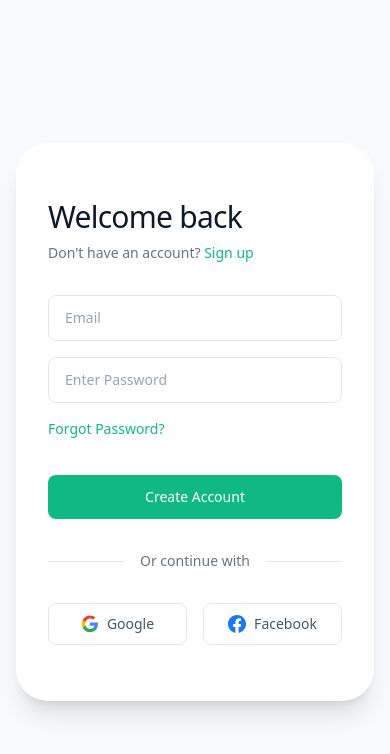
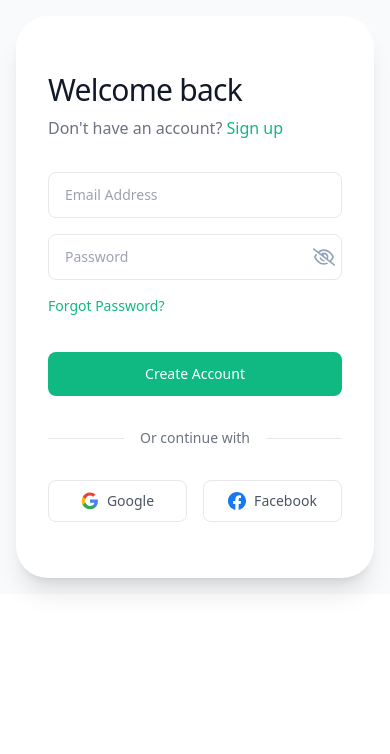
Before and after one commit to AIBODEX/aibodex-frontend, a React (Vite) app: page /login in a window 390 px wide. Shown: the top 754 px of the page. Built offline with nearby package versions, Linux system fonts and the light colour scheme.

Commit message:
adjusted auth ui to handle API call

```diff
--- a/package.json
+++ b/package.json
@@ -13,6 +13,7 @@
     "lucide-react": "^1.7.0",
     "react": "^19.2.0",
     "react-dom": "^19.2.0",
+    "react-icons": "^5.6.0",
     "react-router-dom": "^7.11.0",
     "swiper": "^12.0.3"
   },
--- /dev/null
+++ b/src/components/inputs/Input.tsx
@@ -0,0 +1,49 @@
+import React, { useState } from 'react'
+import { FaRegEye, FaRegEyeSlash } from 'react-icons/fa6'
+
+type InputProps = {
+  value: string;
+  onChange: (e: React.ChangeEvent<HTMLInputElement>) => void;
+  placeholder?: string;
+  type?: string;
+};
+
+const Input = ({ value, onChange, placeholder, type = "text" }: InputProps) => {
+  const [showPassword, setShowPassword] = useState<boolean>(false);
+
+  const toggleShowPassword = () => {
+    setShowPassword(!showPassword);
+  };
+
+  return (
+    <div className='input-box'>
+      <input
+        type={type == "password" ? (showPassword ? "text" : "password") : type}
+        placeholder={placeholder}
+        value={value}
+        onChange={(e) => onChange(e)}
+        className="w-full px-4 py-3 text-sm rounded-lg border border-gray-200 focus:outline-none focus:ring-1 focus:ring-[#10b981] focus:border-[#10b981] transition-colors placeholder:text-gray-400"
+      />
+
+      {type === "password" && (
+        <span className='absolute left-[90%] top-3'>
+          {showPassword ? (
+            <FaRegEye
+              size={22}
+              className="text-green-600 cursor-pointer"
+              onClick={() => toggleShowPassword()}
+            />
+          ) : (
+            <FaRegEyeSlash
+              size={22}
+              className="text-slate-400 cursor-pointer"
+              onClick={() => toggleShowPassword()}
+            />
+          )}
+        </span>
+      )}
+    </div>
+  );
+};
+
+export default Input
--- a/src/index.css
+++ b/src/index.css
@@ -15,3 +15,7 @@
   -ms-overflow-style: none;  /* IE and Edge */
   scrollbar-width: none;  /* Firefox */
 }
+
+.input-box{
+    @apply w-full flex justify-between relative gap-3 text-sm text-black
+}
--- /dev/null
+++ b/src/layout/AuthLayout.tsx
@@ -0,0 +1,45 @@
+import type { ReactNode } from "react";
+import roundImage from "../assets/round.png";
+
+type AuthLayoutProps = {
+  children: ReactNode;
+};
+
+const AuthLayout = ({ children }: AuthLayoutProps) => {
+  return (
+    <div className="max-w-5xl w-full bg-white rounded-[2rem] shadow-xl overflow-hidden flex flex-col md:flex-row p-2">
+      {/* left side image */}
+      <div className="hidden md:flex md:w-1/2 relative bg-gray-100 rounded-[1.5rem] overflow-hidden">
+        <img
+          src="https://images.unsplash.com/photo-1600596542815-ffad4c1539a9?ixlib=rb-4.0.3&auto=format&fit=crop&w=2000&q=80"
+          alt="Modern home exterior"
+          className="w-full h-full object-cover"
+        />
+        {/* Subtle gradient so text is readable */}
+        <div className="absolute inset-0 bg-gradient-to-t from-black/60 via-black/10 to-transparent" />
+
+        {/* Overlay Text */}
+        <div className="absolute bottom-12 left-10">
+          <h1 className="text-2xl md:text-3xl font-semibold text-[#ffffff] leading-tight tracking-tight">
+            Find Your Dream Home <br />
+            <span className="relative">
+              with Ease
+              {/* Decorative Spark/lines from design */}
+              <img
+                src={roundImage}
+                alt=""
+                className="absolute top-[-38px] left-[300px] w-5 h-30 "
+              />
+            </span>
+          </h1>
+        </div>
+      </div>
+      {/* Right Section - Form */}
+      <div className="w-full md:w-1/2 px-6 py-12 md:px-16 md:py-12 flex flex-col justify-center">
+        <div className="max-w-md w-full mx-auto">{children}</div>
+      </div>
+    </div>
+  );
+};
+
+export default AuthLayout;
--- a/src/pages/Auth/Login.tsx
+++ b/src/pages/Auth/Login.tsx
@@ -1,63 +1,72 @@
-import { Link } from 'react-router-dom';
-import roundImage from '../../assets/round.png';
+import { Link } from "react-router-dom";
+import { useState } from "react";
+import AuthLayout from "../../layout/AuthLayout";
+import { validateEmail } from "../../utils/helper";
+import Input from "../../components/inputs/Input";
 
 const Login = () => {
+  const [email, setEmail] = useState<string>("");
+  const [password, setPassword] = useState<string>("");
+  const [error, setError] = useState<string | null>(null);
+
+  // Handle Login form submit
+  const handleLogIn = async (e: React.FormEvent<HTMLFormElement>) => {
+    e.preventDefault();
+
+    if (!validateEmail(email)) {
+      setError("Please enter a valid email adress");
+      return;
+    }
+
+    if (!password) {
+      setError("Please enter the password");
+      return;
+    }
+
+    setError("");
+
+    // login API call
+  };
   return (
-    <div className="min-h-screen bg-gray-50 flex items-center justify-center p-4 sm:p-8 font-sans">
-      <div className="max-w-5xl w-full bg-white rounded-[2rem] shadow-xl overflow-hidden flex flex-col md:flex-row p-2">
-        {/* Left Section - Image */}
-        <div className="hidden md:flex md:w-1/2 relative bg-gray-100 rounded-[1.5rem] overflow-hidden">
-          <img
-            src="https://images.unsplash.com/photo-1600596542815-ffad4c1539a9?ixlib=rb-4.0.3&auto=format&fit=crop&w=2000&q=80"
-            alt="Modern home exterior"
-            className="w-full h-full object-cover"
-          />
-          {/* Subtle gradient so text is readable */}
-          <div className="absolute inset-0 bg-gradient-to-t from-black/60 via-black/10 to-transparent" />
-
-          {/* Overlay Text */}
-          <div className="absolute bottom-12 left-10">
-             <h1 className="text-2xl md:text-3xl font-semibold text-[#ffffff] leading-tight tracking-tight">
-          Find Your Dream Home <br />
-          <span className="relative">
-             with Ease
-             {/* Decorative Spark/lines from design */}
-             <img src={roundImage} alt="" className="absolute top-[-38px] left-[300px] w-5 h-30 " />
-          </span>
+    <div className="bg-gray-50 flex items-center justify-center p-4 sm:p-8 font-sans">
+      <AuthLayout>
+        <h1 className="text-3xl font-normal tracking-tight text-gray-900 mb-2">
+          Welcome back{" "}
         </h1>
-          </div>
-        </div>
-
-        {/* Right Section - Form */}
-        <div className="w-full md:w-1/2 px-6 py-12 md:px-16 md:py-12 flex flex-col justify-center">
-          <div className="max-w-md w-full mx-auto">
-            <h1 className="text-3xl font-normal tracking-tight text-gray-900 mb-2">Welcome back</h1>
-            <p className="text-gray-500 mb-8 text-sm">
-              Don't have an account?{' '}
-              <Link to="/signup" className="text-[#10b981] hover:text-[#059669] hover:underline transition-colors">
+        <p className="text-gray-500 mb-8 text-s">
+          Don't have an account?{" "}
+          <Link
+            to="/signup"
+            className="text-[#10b981] hover:text-[#059669] hover:underline transition-color"
+          >
             Sign up
           </Link>
         </p>
 
-            <form className="space-y-4" onSubmit={(e) => e.preventDefault()}>
-              <div>
-                <input
-                  type="email"
-                  placeholder="Email"
-                  className="w-full px-4 py-3 text-sm rounded-lg border border-gray-200 focus:outline-none focus:ring-1 focus:ring-[#10b981] focus:border-[#10b981] transition-colors placeholder:text-gray-400"
+        <form className="space-y-4" onSubmit={handleLogIn}>
+          <Input
+            value={email}
+            onChange={({ target }) => setEmail(target.value)}
+            placeholder="Email Address"
+            type="text"
           />
-              </div>
 
-              <div>
-                <input
+          <Input
+            value={password}
+            onChange={({ target }) => setPassword(target.value)}
+            placeholder="Password"
             type="password"
-                  placeholder="Enter Password"
-                  className="w-full px-4 py-3 text-sm rounded-lg border border-gray-200 focus:outline-none focus:ring-1 focus:ring-[#10b981] focus:border-[#10b981] transition-colors placeholder:text-gray-400"
           />
-              </div>
+
+          {error && <p className="text-red-500 text-xs pb-2.5">{error}</p>}
 
           <div className="flex items-start mt-2 ">
-                <Link to="/forgot-password" className='text-[#10b981] mb-5 hover:text-[#059669] hover:underline text-sm capitalize transition-colors'>forgot password?</Link>
+            <Link
+              to="/forgot-password"
+              className="text-[#10b981] mb-5 hover:text-[#059669] hover:underline text-sm capitalize transition-colors"
+            >
+              forgot password?
+            </Link>
           </div>
 
           <button
@@ -72,32 +81,74 @@
           <div className="absolute inset-0 flex items-center">
             <div className="w-full border-t border-gray-200"></div>
           </div>
+
           <div className="relative flex justify-center text-sm">
-                <span className="bg-white px-4 text-gray-500">Or continue with</span>
+            <span className="bg-white px-4 text-gray-500">
+              Or continue with
+            </span>
           </div>
         </div>
 
         <div className="grid grid-cols-2 gap-4">
-              <button type="button" className="flex items-center justify-center gap-2 px-4 py-2.5 border border-gray-200 rounded-lg hover:bg-gray-50 transition-colors text-gray-600 text-sm font-medium">
-                <svg width="18" height="18" viewBox="0 0 24 24" fill="none" xmlns="http://www.w3.org/2000/svg">
-                  <path d="M22.56 12.25C22.56 11.47 22.49 10.72 22.36 10H12v4.26h5.92c-.26 1.37-1.04 2.53-2.21 3.31v2.75h3.57c2.09-1.93 3.28-4.78 3.28-8.32Z" fill="#4285F4"/>
-                  <path d="M12 23c2.97 0 5.46-.98 7.28-2.66l-3.57-2.75c-.99.66-2.26 1.05-3.71 1.05-2.85 0-5.27-1.93-6.13-4.52H2.18v2.84C4.01 20.64 7.69 23 12 23Z" fill="#34A853"/>
-                  <path d="M5.87 14.12c-.22-.66-.35-1.37-.35-2.12s.13-1.46.35-2.12V7.04H2.18A10.983 10.983 0 0 0 1 12c0 1.77.42 3.44 1.18 4.96l3.69-2.84Z" fill="#FBBC05"/>
-                  <path d="M12 4.64c1.62 0 3.07.56 4.22 1.66l3.16-3.16C17.45 1.48 14.97.5 12 .5 7.69.5 4.01 2.86 2.18 6.54l3.69 2.84c.86-2.59 3.28-4.74 6.13-4.74Z" fill="#EA4335"/>
+          <button
+            type="button"
+            className="flex items-center justify-center gap-2 px-4 py-2.5 border border-gray-200 rounded-lg hover:bg-gray-50 transition-colors text-gray-600 text-sm font-medium"
+          >
+            <svg
+              width="18"
+              height="18"
+              viewBox="0 0 24 24"
+              fill="none"
+              xmlns="http://www.w3.org/2000/svg"
+            >
+              <path
+                d="M22.56 12.25C22.56 11.47 22.49 10.72 22.36 10H12v4.26h5.92c-.26 1.37-1.04 2.53-2.21 3.31v2.75h3.57c2.09-1.93 3.28-4.78 3.28-8.32Z"
+                fill="#4285F4"
+              />
+
+              <path
+                d="M12 23c2.97 0 5.46-.98 7.28-2.66l-3.57-2.75c-.99.66-2.26 1.05-3.71 1.05-2.85 0-5.27-1.93-6.13-4.52H2.18v2.84C4.01 20.64 7.69 23 12 23Z"
+                fill="#34A853"
+              />
+
+              <path
+                d="M5.87 14.12c-.22-.66-.35-1.37-.35-2.12s.13-1.46.35-2.12V7.04H2.18A10.983 10.983 0 0 0 1 12c0 1.77.42 3.44 1.18 4.96l3.69-2.84Z"
+                fill="#FBBC05"
+              />
+
+              <path
+                d="M12 4.64c1.62 0 3.07.56 4.22 1.66l3.16-3.16C17.45 1.48 14.97.5 12 .5 7.69.5 4.01 2.86 2.18 6.54l3.69 2.84c.86-2.59 3.28-4.74 6.13-4.74Z"
+                fill="#EA4335"
+              />
             </svg>
             Google
           </button>
-              <button type="button" className="flex items-center justify-center gap-2 px-4 py-2.5 border border-gray-200 rounded-lg hover:bg-gray-50 transition-colors text-gray-600 text-sm font-medium">
-                <svg width="18" height="18" viewBox="0 0 24 24" fill="none" xmlns="http://www.w3.org/2000/svg">
-                  <path d="M24 12.073c0-6.627-5.373-12-12-12s-12 5.373-12 12c0 5.99 4.388 10.954 10.125 11.854v-8.385H7.078v-3.469h3.047V9.43c0-3.007 1.792-4.669 4.533-4.669 1.312 0 2.686.235 2.686.235v2.953H15.83c-1.491 0-1.956.925-1.956 1.874v2.25h3.328l-.532 3.469h-2.796v8.385C19.612 23.027 24 18.062 24 12.073z" fill="#1877F2"/>
-                  <path d="M16.671 15.542l.532-3.469h-3.328v-2.25c0-.949.465-1.874 1.956-1.874h1.514V5.002s-1.374-.235-2.686-.235c-2.741 0-4.533 1.662-4.533 4.669v2.637H7.078v3.469h3.047v8.385a12.09 12.09 0 003.75 0v-8.385h2.796z" fill="#fff"/>
+
+          <button
+            type="button"
+            className="flex items-center justify-center gap-2 px-4 py-2.5 border border-gray-200 rounded-lg hover:bg-gray-50 transition-colors text-gray-600 text-sm font-medium"
+          >
+            <svg
+              width="18"
+              height="18"
+              viewBox="0 0 24 24"
+              fill="none"
+              xmlns="http://www.w3.org/2000/svg"
+            >
+              <path
+                d="M24 12.073c0-6.627-5.373-12-12-12s-12 5.373-12 12c0 5.99 4.388 10.954 10.125 11.854v-8.385H7.078v-3.469h3.047V9.43c0-3.007 1.792-4.669 4.533-4.669 1.312 0 2.686.235 2.686.235v2.953H15.83c-1.491 0-1.956.925-1.956 1.874v2.25h3.328l-.532 3.469h-2.796v8.385C19.612 23.027 24 18.062 24 12.073z"
+                fill="#1877F2"
+              />
+
+              <path
+                d="M16.671 15.542l.532-3.469h-3.328v-2.25c0-.949.465-1.874 1.956-1.874h1.514V5.002s-1.374-.235-2.686-.235c-2.741 0-4.533 1.662-4.533 4.669v2.637H7.078v3.469h3.047v8.385a12.09 12.09 0 003.75 0v-8.385h2.796z"
+                fill="#fff"
+              />
             </svg>
             Facebook
           </button>
         </div>
-          </div>
-        </div>
-      </div>
+      </AuthLayout>
     </div>
   );
 };
--- a/src/pages/Auth/SignUp.tsx
+++ b/src/pages/Auth/SignUp.tsx
@@ -1,75 +1,95 @@
-import { Link } from 'react-router-dom';
-import roundImage from '../../assets/round.png';
+import { Link } from "react-router-dom";
+import AuthLayout from "../../layout/AuthLayout";
+import { useState } from "react";
+import { validateEmail } from "../../utils/helper";
+import Input from "../../components/inputs/Input";
 
 const SignUp = () => {
+  const [firstName, setFirstName] = useState<string>("");
+  const [lastName, setLastName] = useState<string>("");
+  const [email, setEmail] = useState<string>("");
+  const [password, setPassword] = useState<string>("");
+  const [error, setError] = useState<string | null>(null);
+
+  // Handle SignUp form submit
+  const handleSignUp = async (e: React.FormEvent<HTMLFormElement>) => {
+    e.preventDefault();
+
+    if (!firstName) {
+      setError("Please enter your first name");
+      return;
+    }
+
+    if (!lastName) {
+      setError("Please enter your last name");
+      return;
+    }
+    if (!validateEmail(email)) {
+      setError("Please enter a valid email adress");
+      return;
+    }
+
+    if (!password) {
+      setError("Please enter the password");
+      return;
+    }
+
+    setError("");
+
+    // login API call
+  };
   return (
     <div className="min-h-screen bg-gray-50 flex items-center justify-center p-4 sm:p-8 font-sans">
-      <div className="max-w-5xl w-full bg-white rounded-[2rem] shadow-xl overflow-hidden flex flex-col md:flex-row p-2">
-        {/* Left Section - Image */}
-        <div className="hidden md:flex md:w-1/2 relative bg-gray-100 rounded-[1.5rem] overflow-hidden">
-          <img
-            src="https://images.unsplash.com/photo-1600596542815-ffad4c1539a9?ixlib=rb-4.0.3&auto=format&fit=crop&w=2000&q=80"
-            alt="Modern home exterior"
-            className="w-full h-full object-cover"
-          />
-          {/* Subtle gradient so text is readable */}
-          <div className="absolute inset-0 bg-gradient-to-t from-black/60 via-black/10 to-transparent" />
-
-          {/* Overlay Text */}
-          <div className="absolute bottom-12 left-10">
-             <h1 className="text-2xl md:text-3xl font-semibold text-[#ffffff] leading-tight tracking-tight">
-          Find Your Dream Home <br />
-          <span className="relative">
-             with Ease
-             {/* Decorative Spark/lines from design */}
-             <img src={roundImage} alt="" className="absolute top-[-38px] left-[300px] w-5 h-30 " />
-          </span>
+      <AuthLayout>
+        {/* Right Section - Form */}
+        <h1 className="text-3xl font-normal tracking-tight text-gray-900 mb-2">
+          Create an account
         </h1>
-          </div>
-        </div>
-
-        {/* Right Section - Form */}
-        <div className="w-full md:w-1/2 px-6 py-12 md:px-16 md:py-12 flex flex-col justify-center">
-          <div className="max-w-md w-full mx-auto">
-            <h1 className="text-3xl font-normal tracking-tight text-gray-900 mb-2">Create an account</h1>
         <p className="text-gray-500 mb-8 text-sm">
-              Already have an account?{' '}
-              <Link to="/login" className="text-[#10b981] hover:text-[#059669] hover:underline transition-colors">
+          Already have an account?{" "}
+          <Link
+            to="/login"
+            className="text-[#10b981] hover:text-[#059669] hover:underline transition-colors"
+          >
             Log in
           </Link>
         </p>
 
-            <form className="space-y-4" onSubmit={(e) => e.preventDefault()}>
+        <form className="space-y-4" onSubmit={handleSignUp}>
           <div className="grid grid-cols-2 gap-4">
             <div>
-                  <input
+              <Input
+                value={firstName}
+                onChange={({ target }) => setFirstName(target.value)}
                 type="text"
                 placeholder="First name"
-                    className="w-full px-4 py-3 text-sm rounded-lg border border-gray-200 focus:outline-none focus:ring-1 focus:ring-[#10b981] focus:border-[#10b981] transition-colors placeholder:text-gray-400"
               />
             </div>
             <div>
-                  <input
+              <Input
+                value={lastName}
+                onChange={({ target }) => setLastName(target.value)}
                 type="text"
                 placeholder="Last name"
-                    className="w-full px-4 py-3 text-sm rounded-lg border border-gray-200 focus:outline-none focus:ring-1 focus:ring-[#10b981] focus:border-[#10b981] transition-colors placeholder:text-gray-400"
               />
             </div>
           </div>
 
           <div>
-                <input
-                  type="email"
-                  placeholder="Email"
-                  className="w-full px-4 py-3 text-sm rounded-lg border border-gray-200 focus:outline-none focus:ring-1 focus:ring-[#10b981] focus:border-[#10b981] transition-colors placeholder:text-gray-400"
+            <Input
+              value={email}
+              onChange={({ target }) => setEmail(target.value)}
+              type="text"
+              placeholder="Email Address"
             />
           </div>
 
           <div>
-                <input
+            <Input
+              value={password}
+              onChange={({ target }) => setPassword(target.value)}
               type="password"
-                  placeholder="Set up a password"
-                  className="w-full px-4 py-3 text-sm rounded-lg border border-gray-200 focus:outline-none focus:ring-1 focus:ring-[#10b981] focus:border-[#10b981] transition-colors placeholder:text-gray-400"
+              placeholder="Password"
             />
           </div>
 
@@ -83,13 +103,18 @@
             </div>
             <div className="ml-3 text-sm flex-1">
               <label htmlFor="terms" className="text-gray-500">
-                    By signing up, i agree to the{' '}
-                    <button type="button" className="text-[#10b981] hover:text-[#059669] hover:underline transition-colors">
+                By signing up, i agree to the{" "}
+                <button
+                  type="button"
+                  className="text-[#10b981] hover:text-[#059669] hover:underline transition-colors"
+                >
                   Terms & Conditions
                 </button>
               </label>
             </div>
           </div>
+
+          {error && <p className="text-red-500 text-xs pb-2.5">{error}</p>}
 
           <button
             type="submit"
@@ -104,31 +129,67 @@
             <div className="w-full border-t border-gray-200"></div>
           </div>
           <div className="relative flex justify-center text-sm">
-                <span className="bg-white px-4 text-gray-500">Or register with</span>
+            <span className="bg-white px-4 text-gray-500">
+              Or register with
+            </span>
           </div>
         </div>
 
         <div className="grid grid-cols-2 gap-4">
-              <button type="button" className="flex items-center justify-center gap-2 px-4 py-2.5 border border-gray-200 rounded-lg hover:bg-gray-50 transition-colors text-gray-600 text-sm font-medium">
-                <svg width="18" height="18" viewBox="0 0 24 24" fill="none" xmlns="http://www.w3.org/2000/svg">
-                  <path d="M22.56 12.25C22.56 11.47 22.49 10.72 22.36 10H12v4.26h5.92c-.26 1.37-1.04 2.53-2.21 3.31v2.75h3.57c2.09-1.93 3.28-4.78 3.28-8.32Z" fill="#4285F4"/>
-                  <path d="M12 23c2.97 0 5.46-.98 7.28-2.66l-3.57-2.75c-.99.66-2.26 1.05-3.71 1.05-2.85 0-5.27-1.93-6.13-4.52H2.18v2.84C4.01 20.64 7.69 23 12 23Z" fill="#34A853"/>
-                  <path d="M5.87 14.12c-.22-.66-.35-1.37-.35-2.12s.13-1.46.35-2.12V7.04H2.18A10.983 10.983 0 0 0 1 12c0 1.77.42 3.44 1.18 4.96l3.69-2.84Z" fill="#FBBC05"/>
-                  <path d="M12 4.64c1.62 0 3.07.56 4.22 1.66l3.16-3.16C17.45 1.48 14.97.5 12 .5 7.69.5 4.01 2.86 2.18 6.54l3.69 2.84c.86-2.59 3.28-4.74 6.13-4.74Z" fill="#EA4335"/>
+          <button
+            type="button"
+            className="flex items-center justify-center gap-2 px-4 py-2.5 border border-gray-200 rounded-lg hover:bg-gray-50 transition-colors text-gray-600 text-sm font-medium"
+          >
+            <svg
+              width="18"
+              height="18"
+              viewBox="0 0 24 24"
+              fill="none"
+              xmlns="http://www.w3.org/2000/svg"
+            >
+              <path
+                d="M22.56 12.25C22.56 11.47 22.49 10.72 22.36 10H12v4.26h5.92c-.26 1.37-1.04 2.53-2.21 3.31v2.75h3.57c2.09-1.93 3.28-4.78 3.28-8.32Z"
+                fill="#4285F4"
+              />
+              <path
+                d="M12 23c2.97 0 5.46-.98 7.28-2.66l-3.57-2.75c-.99.66-2.26 1.05-3.71 1.05-2.85 0-5.27-1.93-6.13-4.52H2.18v2.84C4.01 20.64 7.69 23 12 23Z"
+                fill="#34A853"
+              />
+              <path
+                d="M5.87 14.12c-.22-.66-.35-1.37-.35-2.12s.13-1.46.35-2.12V7.04H2.18A10.983 10.983 0 0 0 1 12c0 1.77.42 3.44 1.18 4.96l3.69-2.84Z"
+                fill="#FBBC05"
+              />
+              <path
+                d="M12 4.64c1.62 0 3.07.56 4.22 1.66l3.16-3.16C17.45 1.48 14.97.5 12 .5 7.69.5 4.01 2.86 2.18 6.54l3.69 2.84c.86-2.59 3.28-4.74 6.13-4.74Z"
+                fill="#EA4335"
+              />
             </svg>
             Google
           </button>
-              <button type="button" className="flex items-center justify-center gap-2 px-4 py-2.5 border border-gray-200 rounded-lg hover:bg-gray-50 transition-colors text-gray-600 text-sm font-medium">
-                <svg width="18" height="18" viewBox="0 0 24 24" fill="none" xmlns="http://www.w3.org/2000/svg">
-                  <path d="M24 12.073c0-6.627-5.373-12-12-12s-12 5.373-12 12c0 5.99 4.388 10.954 10.125 11.854v-8.385H7.078v-3.469h3.047V9.43c0-3.007 1.792-4.669 4.533-4.669 1.312 0 2.686.235 2.686.235v2.953H15.83c-1.491 0-1.956.925-1.956 1.874v2.25h3.328l-.532 3.469h-2.796v8.385C19.612 23.027 24 18.062 24 12.073z" fill="#1877F2"/>
-                  <path d="M16.671 15.542l.532-3.469h-3.328v-2.25c0-.949.465-1.874 1.956-1.874h1.514V5.002s-1.374-.235-2.686-.235c-2.741 0-4.533 1.662-4.533 4.669v2.637H7.078v3.469h3.047v8.385a12.09 12.09 0 003.75 0v-8.385h2.796z" fill="#fff"/>
+          <button
+            type="button"
+            className="flex items-center justify-center gap-2 px-4 py-2.5 border border-gray-200 rounded-lg hover:bg-gray-50 transition-colors text-gray-600 text-sm font-medium"
+          >
+            <svg
+              width="18"
+              height="18"
+              viewBox="0 0 24 24"
+              fill="none"
+              xmlns="http://www.w3.org/2000/svg"
+            >
+              <path
+                d="M24 12.073c0-6.627-5.373-12-12-12s-12 5.373-12 12c0 5.99 4.388 10.954 10.125 11.854v-8.385H7.078v-3.469h3.047V9.43c0-3.007 1.792-4.669 4.533-4.669 1.312 0 2.686.235 2.686.235v2.953H15.83c-1.491 0-1.956.925-1.956 1.874v2.25h3.328l-.532 3.469h-2.796v8.385C19.612 23.027 24 18.062 24 12.073z"
+                fill="#1877F2"
+              />
+              <path
+                d="M16.671 15.542l.532-3.469h-3.328v-2.25c0-.949.465-1.874 1.956-1.874h1.514V5.002s-1.374-.235-2.686-.235c-2.741 0-4.533 1.662-4.533 4.669v2.637H7.078v3.469h3.047v8.385a12.09 12.09 0 003.75 0v-8.385h2.796z"
+                fill="#fff"
+              />
             </svg>
             Facebook
           </button>
         </div>
-          </div>
-        </div>
-      </div>
+      </AuthLayout>
     </div>
   );
 };
--- /dev/null
+++ b/src/utils/helper.ts
@@ -0,0 +1,4 @@
+export const validateEmail = (email: string): boolean => {
+  const regex = /^[^\s@]+@[^\s@]+\.[^\s#]+$/;
+  return regex.test(email);
+};
```
Also changed, not shown: src/components/property-details/PropertyLocation.tsx (+4 -14 lines), 1 other file (tests, documents, lock files or other folders). Lines whose indentation alone changed are shown as unchanged.
